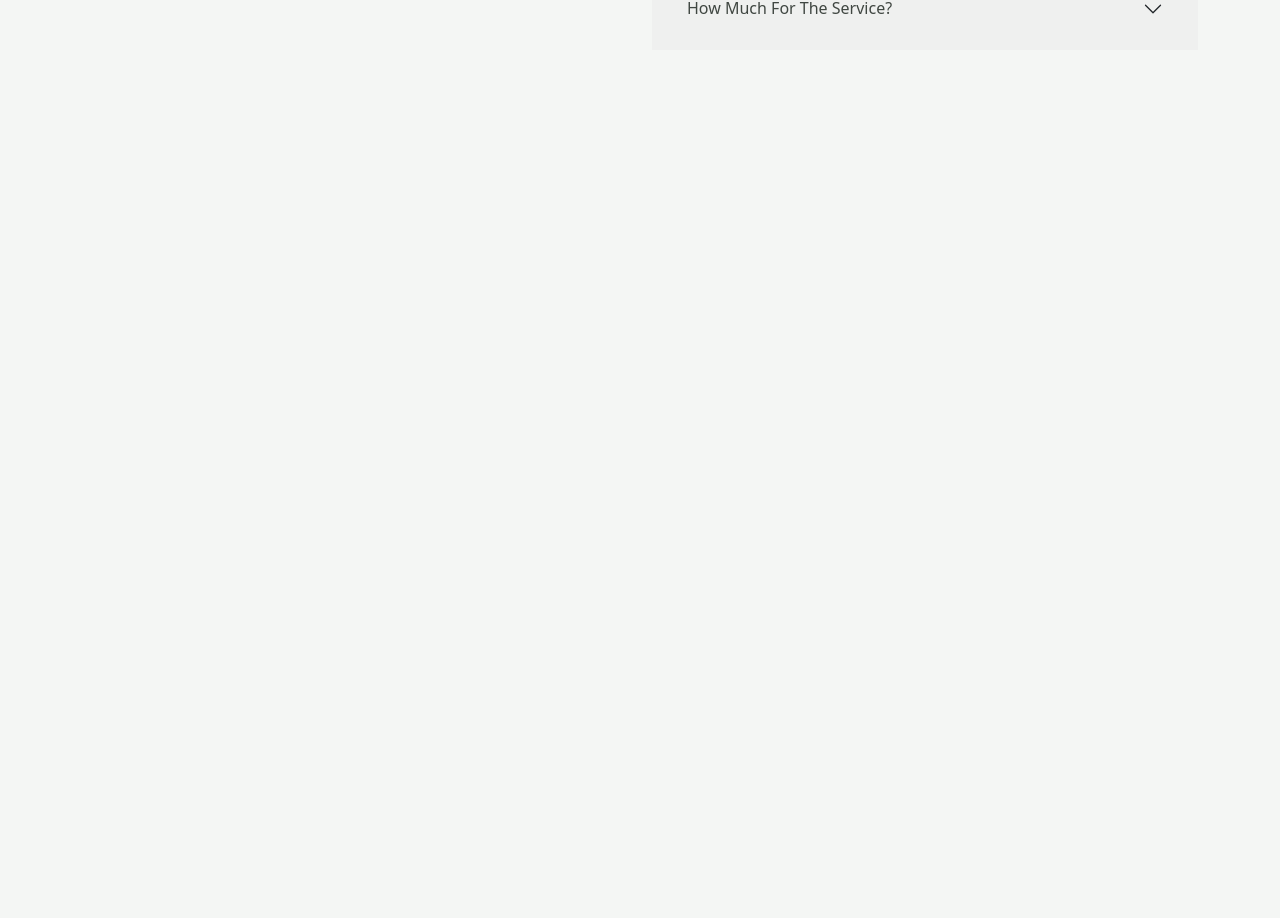
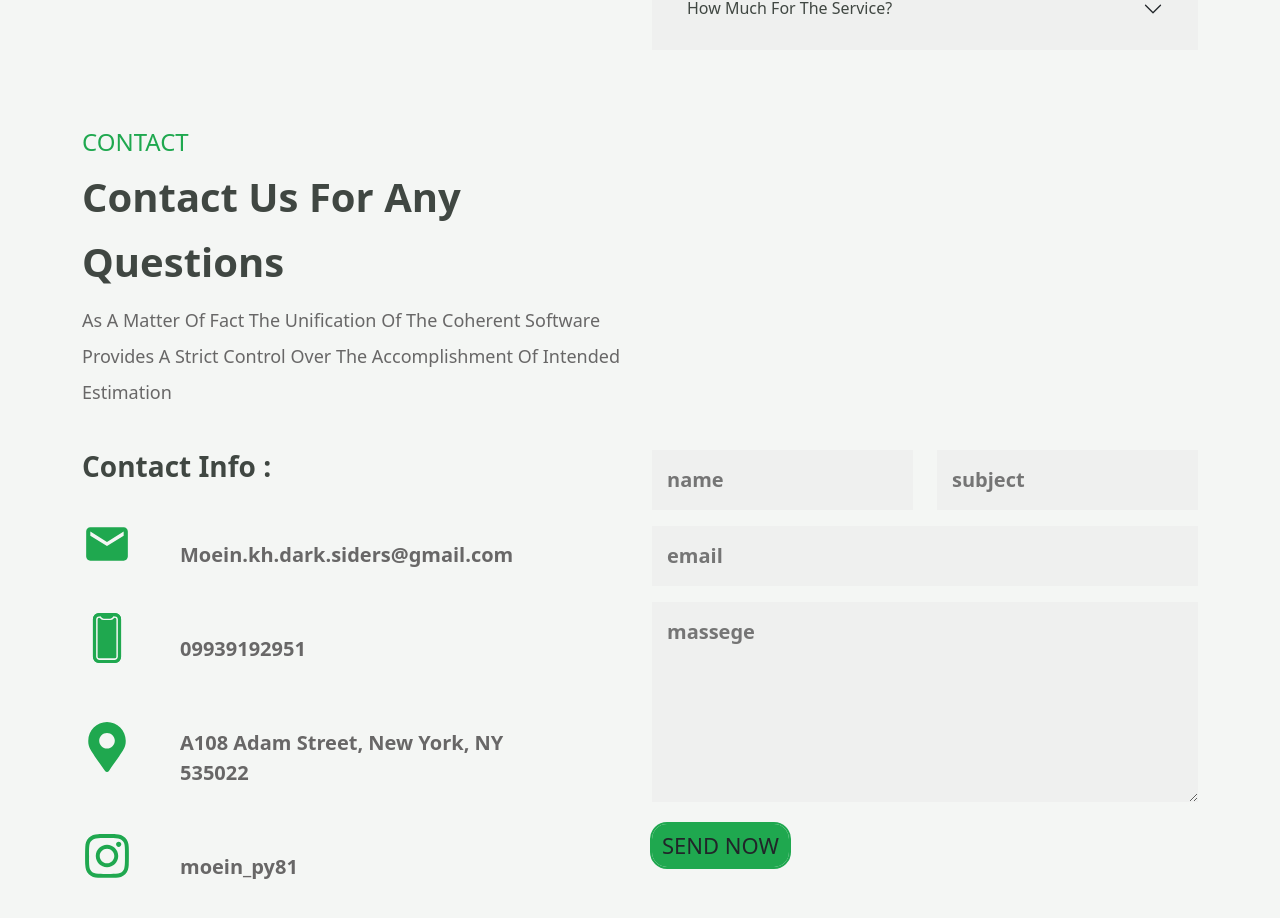
Before and after one commit to darksiders81/green-projects, a React (Create React App) app: page / in a window 1280 px wide. Shown: the part 10092-11010 px from the top of the page. Before the commit the page ends 10220 px from the top, so only its background shows below. Built offline with nearby package versions, Linux system fonts and the light colour scheme.

Commit message:
dev contact component

```diff
--- /dev/null
+++ b/src/Component/Contact/Contatc.css
@@ -0,0 +1,18 @@
+.inputName {
+    border: none;
+    font-size: 20px;
+    background-color: var(--bg-cardback);
+    padding: 15px;
+    width: 100%;
+    font-weight: 600;
+}
+
+input:focus {
+    border: none;
+    outline: none;
+}
+
+.textAreaInput {
+    height: 200px;
+
+}
--- /dev/null
+++ b/src/Component/Contact/Contatc.js
@@ -0,0 +1,88 @@
+import React, { useState } from 'react'
+import { Container, Col, Row } from 'react-bootstrap'
+import { MdEmail } from "react-icons/md";
+import { IoPhonePortrait } from "react-icons/io5";
+import { FaMapMarkerAlt, FaInstagram } from "react-icons/fa";
+import './Contatc.css'
+import BtnJoin from '../BtnJoin/BtnJoin';
+export default function Contatc() {
+    const [informationContent] = useState([
+        { id: 1, icon: <MdEmail />, title: 'Moein.kh.dark.siders@gmail.com' },
+        { id: 2, icon: <IoPhonePortrait />, title: '09939192951' },
+        { id: 3, icon: <FaMapMarkerAlt />, title: 'A108 Adam Street, New York, NY 535022' },
+        { id: 4, icon: <FaInstagram />, title: 'moein_py81' },
+    ])
+    return (
+        <>
+            <Container className='my-5'>
+                <Row className="mt-5  ">
+                    <Col lg={6} xs={12} className="text-start" >
+                        <Row>
+
+                            <h4 className="greenTitle">CONTACT</h4>
+                            <Col lg={12} xs={12}>
+                                <h1 className='titleClass'
+                                    style={{ fontSize: '40px', fontWeight: 700, lineHeight: '65px' }}>
+                                    Contact Us For Any Questions
+                                </h1>
+                            </Col>
+                            <Col lg={12} xs={12}>
+
+                                <p
+                                    style={{ lineHeight: 2, fontSize: 18 }}
+                                    className='text-opacity-50 textBody'>
+                                    As A Matter Of Fact The Unification Of
+                                    The Coherent Software Provides A Strict
+                                    Control Over The Accomplishment Of
+                                    Intended Estimation
+                                </p>
+
+                            </Col>
+                        </Row>
+                    </Col>
+                </Row>
+                <Row className='align-content-center mt-4'>
+                    <Col lg={6} xs={12}>
+                        <h3 className='titleClass fw-bolder'>
+                            Contact Info :
+                        </h3>
+                        {informationContent.map(infoContent => (
+                            <Col lg={10} xs={12} className='d-flex gx-2 align-items-center'>
+                                <span className='greenTitle' style={{ fontSize: 50 }}>{infoContent.icon}</span>
+                                <p className='fs-5 fw-bold mt-5 ms-5 textBody'> {infoContent.title}</p>
+                            </Col>
+                        ))}
+
+                    </Col>
+                    <Col lg={6} xs={12}>
+                        <Row className='gy-3'>
+                            <Col lg={6}>
+                                <input type="text" placeholder='name' className='inputName' />
+                            </Col>
+                            <Col lg={6}>
+                                <input type="text" placeholder='subject' className='inputName' />
+                            </Col>
+                            <Col lg={12}>
+                                <input type="email" placeholder='email' className='inputName' />
+                            </Col>
+                            <Col lg={12}>
+                                <textarea placeholder='massege' className='textAreaInput inputName' />
+                            </Col>
+                            <Col lg={12}>
+                                <BtnJoin name="send now" />
+                            </Col>
+                        </Row>
+
+                    </Col>
+                </Row>
+
+
+
+
+
+
+            </Container>
+
+        </>
+    )
+}
--- a/src/Component/FAQ/AcordianFAQ.js
+++ b/src/Component/FAQ/AcordianFAQ.js
@@ -1,6 +1,6 @@
 import React from 'react'
 import { Accordion } from 'react-bootstrap';
-import { IoIosArrowDown } from "react-icons/io";
+;
 export default function AcordianFAQ(props) {
 
     return (
--- a/src/Component/FAQ/FAQ.js
+++ b/src/Component/FAQ/FAQ.js
@@ -1,7 +1,7 @@
 import React, { useState } from 'react'
 import { Container, Col, Row, Accordion } from 'react-bootstrap'
 import AcordianFAQ from './AcordianFAQ'
-import { IoIosArrowDown } from "react-icons/io";
+
 import './FAQ.css'
 export default function FAQ() {
 
@@ -10,7 +10,7 @@ export default function FAQ() {
      Quas Labore Illo Eligendi Iure Asperiores,
      Modi Veniam Molestiae Vero Quasi. Ex, Alias
       Modi Voluptates Aspernatur Consequuntur Facere?`
-    const [infoAcordian, setinfoAcordian] = useState([
+    const [infoAcordian] = useState([
         { id: 0, title: 'Do You Offer Both On-Site And Remote IT Support?', FAQdist },
         { id: 1, title: 'What Is Techida ?', FAQdist },
         { id: 2, title: 'Is There Any Updates In The Future ?', FAQdist },
--- a/src/pages/Home 1/Home.js
+++ b/src/pages/Home 1/Home.js
@@ -9,6 +9,7 @@ import Testimonials from '../../Component/Testimonials/Testimonials'
 import Teams from '../../Component/Teams/Teams'
 import Blog from '../../Component/Blog/Blog'
 import FAQ from '../../Component/FAQ/FAQ'
+import Contatc from '../../Component/Contact/Contatc'
 
 export default function Home() {
 
@@ -24,6 +25,7 @@ export default function Home() {
             <Teams />
             <Blog />
             <FAQ />
+            <Contatc />
         </div>
     )
 }
```
